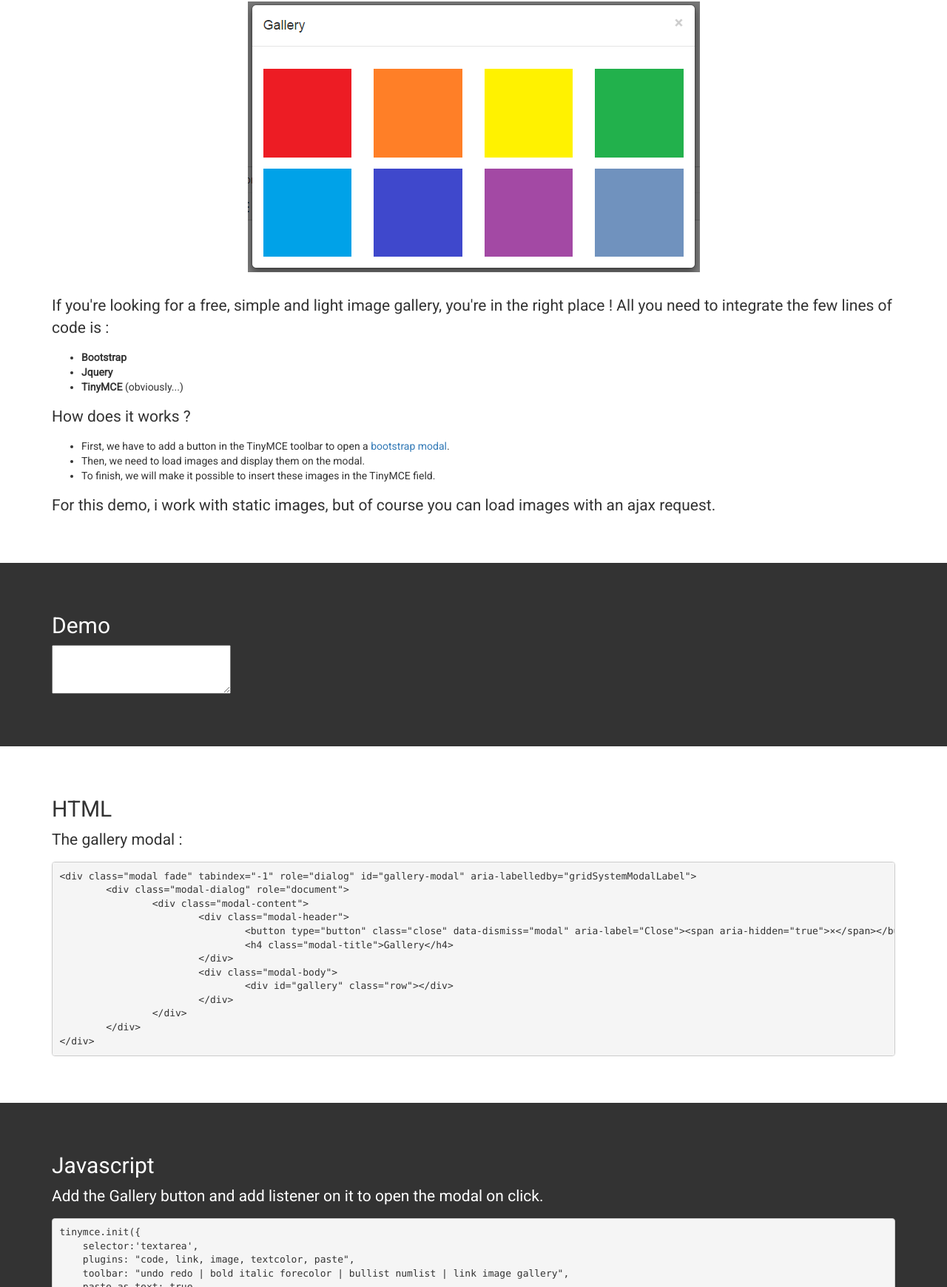
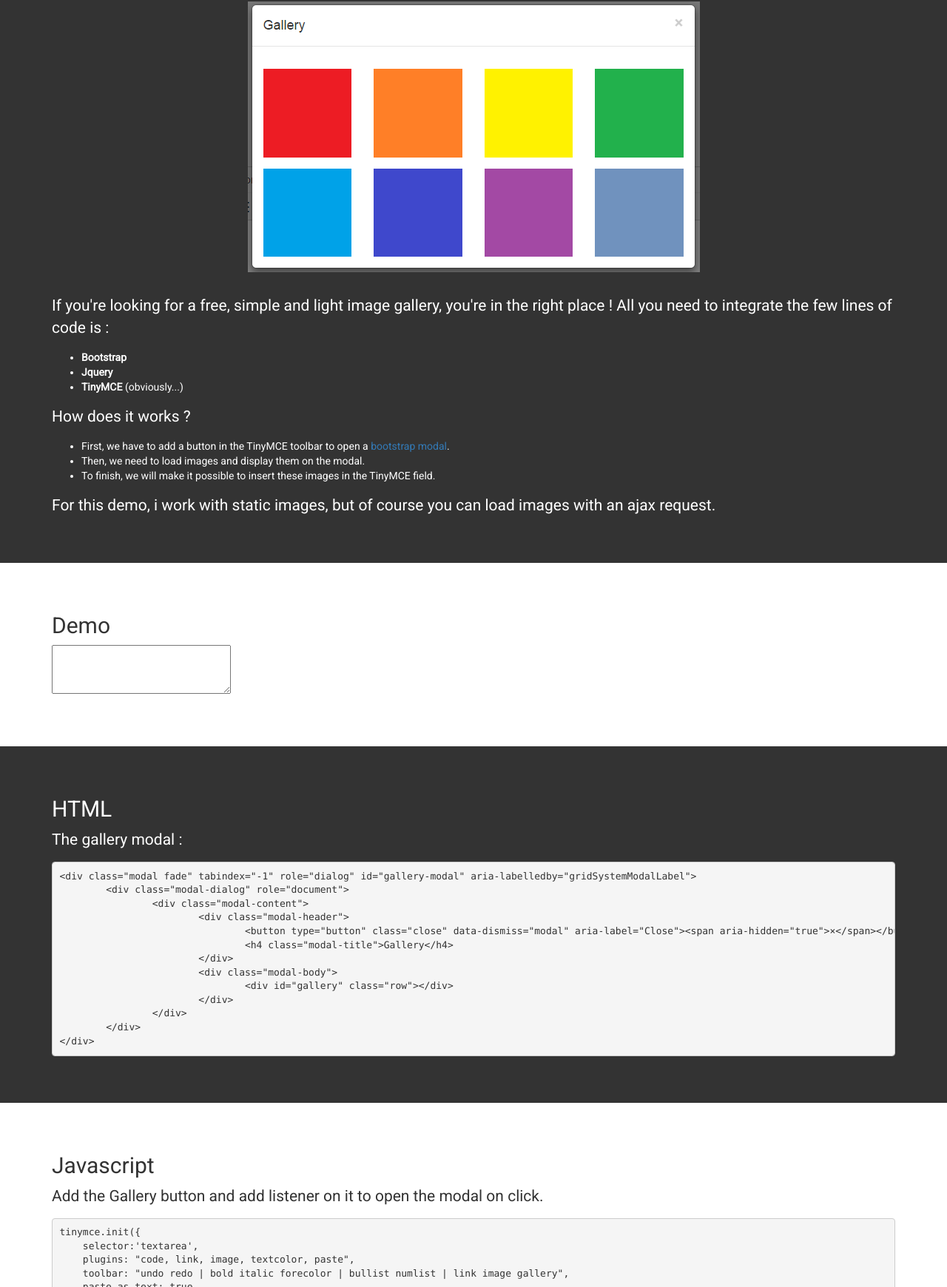
Before and after one commit to ntnprdhmm/tinymce-image-gallery, a plain HTML site: page index.html in a window 1280 px wide. Shown: the part 160-1900 px from the top of the page at 74% size. Drawn offline with nearby package versions, Linux system fonts and the light colour scheme; a script that the page names is missing.

Commit message:
jumbo color order reversed + navbar default border removed

```diff
--- a/index.html
+++ b/index.html
@@ -30,7 +30,7 @@
 	      	</div>
 	    </nav>
 		<!-- INTRO -->
-		<div class="jumbotron">
+		<div class="jumbotron jumbotron-inverse">
 			<div class="container">
 				<h1>Simple TinyMCE image gallery</h1>
 				<p class="text-center">
@@ -70,7 +70,7 @@
 			</div>
 		</div>
 		<!-- DEMO -->
-		<div class="jumbotron jumbotron-inverse" id="demo">
+		<div class="jumbotron" id="demo">
 			<div class="container">
 				<h2>Demo</h2>
 				<p>
@@ -93,7 +93,7 @@
 			</div>
 		</div>
 		<!-- HTML -->
-		<div class="jumbotron" id="html_code">
+		<div class="jumbotron jumbotron-inverse" id="html_code">
 			<div class="container">
 				<h2>HTML</h2>
 				<p>
@@ -117,7 +117,7 @@
 			</div>
 		</div>
 		<!-- JS -->
-		<div class="jumbotron jumbotron-inverse" id="js_code">
+		<div class="jumbotron" id="js_code">
 			<div class="container">
 				<h2>Javascript</h2>
 				<p>
--- a/style.css
+++ b/style.css
@@ -40,6 +40,10 @@ pre {
     color: #ffd900;
 }
 
+.navbar-default {
+    border: none;
+}
+
 .navbar-default .navbar-nav>li>a:hover {
     color: #fff;
 }
```
